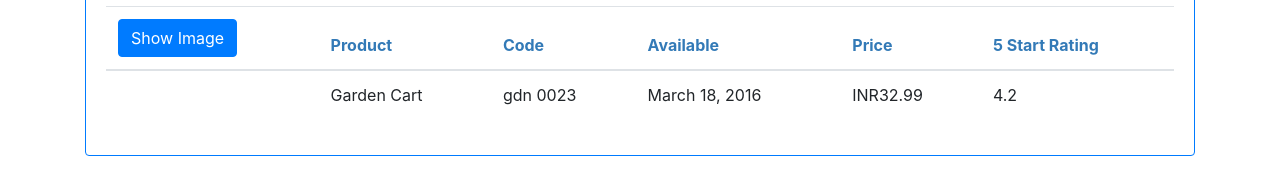
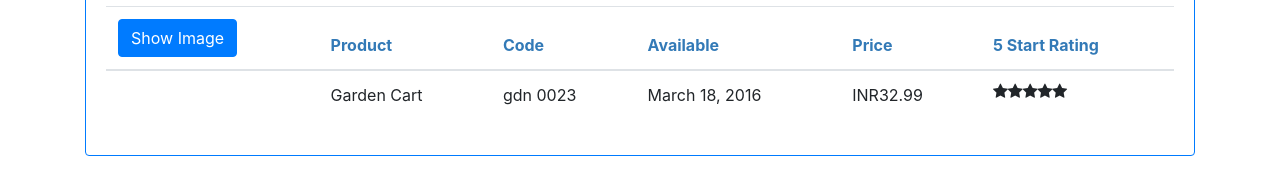
Before and after one commit to GautamArya/ng-products, an Angular app: page / in a window 1280 px wide. Shown: the part 136-305 px from the top of the page. Built offline with nearby package versions, Linux system fonts and the light colour scheme.

Commit message:
Added ratings with event emitter.

```diff
--- a/package.json
+++ b/package.json
@@ -25,6 +25,7 @@
     "@angular/router": "^5.1.2",
     "bootstrap": "^4.0.0-beta.2",
     "core-js": "^2.4.1",
+    "font-awesome": "^4.7.0",
     "rxjs": "^5.4.2",
     "zone.js": "^0.8.14"
   },
--- a/src/app/app.module.ts
+++ b/src/app/app.module.ts
@@ -6,12 +6,14 @@ import { FormsModule } from '@angular/forms';
 import { ProductListComponent } from './products/product-list.component';
 import { AppComponent } from './app.component';
 import { ConvertToSpacesPipe } from './shared/convert-to-spaces.pipe';
+import { StarComponent } from './shared/star.component';
 
 @NgModule({
   declarations: [
     AppComponent,
     ProductListComponent,
-    ConvertToSpacesPipe
+    ConvertToSpacesPipe,
+    StarComponent
   ],
   imports: [
     BrowserModule,
--- a/src/app/products/product-list.component.html
+++ b/src/app/products/product-list.component.html
@@ -44,7 +44,7 @@
                         <td>{{ p.productCode | lowercase | convertToSpaces: '-' }}</td>
                         <td>{{ p.releaseDate }}</td>
                         <td>{{ p.price | currency:'INR':false:'2.2-2' }}</td>
-                        <td>{{ p.starRating }}</td>
+                        <td> <app-pm-product-ratings [rating]="p.starRating" (ratingClicked)="onRatingClicked($event)"></app-pm-product-ratings> </td>
                     </tr>
                 </tbody>
             </table>
--- a/src/app/products/product-list.component.ts
+++ b/src/app/products/product-list.component.ts
@@ -66,4 +66,8 @@ export class ProductListComponent implements OnInit {
     ngOnInit(): void {
         console.log('On Init...');
     }
+
+    onRatingClicked(message: string): void {
+        this.pageTitle = 'Product List: ' + message;
+    }
 }
--- /dev/null
+++ b/src/app/shared/star.component.css
@@ -0,0 +1,8 @@
+.crop {
+    overflow: hidden;
+    height: 16px;
+}
+
+.crop span {
+    float: left;
+}
--- /dev/null
+++ b/src/app/shared/star.component.html
@@ -0,0 +1,14 @@
+<div class="crop"
+    [style.width.px]="starWidth"
+    [title]="rating"
+    (click)="OnClick()">
+
+    <div class="start-ratings">
+        <span class="fa fa-star"></span>
+        <span class="fa fa-star"></span>
+        <span class="fa fa-star"></span>
+        <span class="fa fa-star"></span>
+        <span class="fa fa-star"></span>
+    </div>
+
+</div>
--- /dev/null
+++ b/src/app/shared/star.component.ts
@@ -0,0 +1,23 @@
+import { Component, Input, Output, OnChanges, EventEmitter } from '@angular/core';
+
+@Component({
+    selector: 'app-pm-product-ratings',
+    templateUrl: './star.component.html',
+    styleUrls: ['./star.component.css']
+})
+export class StarComponent implements OnChanges {
+    @Input() rating: number;
+    starWidth: string;
+    @Output() ratingClicked: EventEmitter<string> = new EventEmitter<string>();
+
+    ngOnChanges(): void {
+        const starPercentage = (this.rating / 5) * 100;
+
+        const starPercentageRounded = `${(Math.round(starPercentage / 10) * 10)}%`;
+        this.starWidth = starPercentageRounded;
+    }
+
+    OnClick(): void {
+        this.ratingClicked.emit(`The rating ${this.rating}, was clicked!`);
+    }
+}
```
Also changed, not shown: .angular-cli.json, 1 other file (tests, documents, lock files or other folders).
